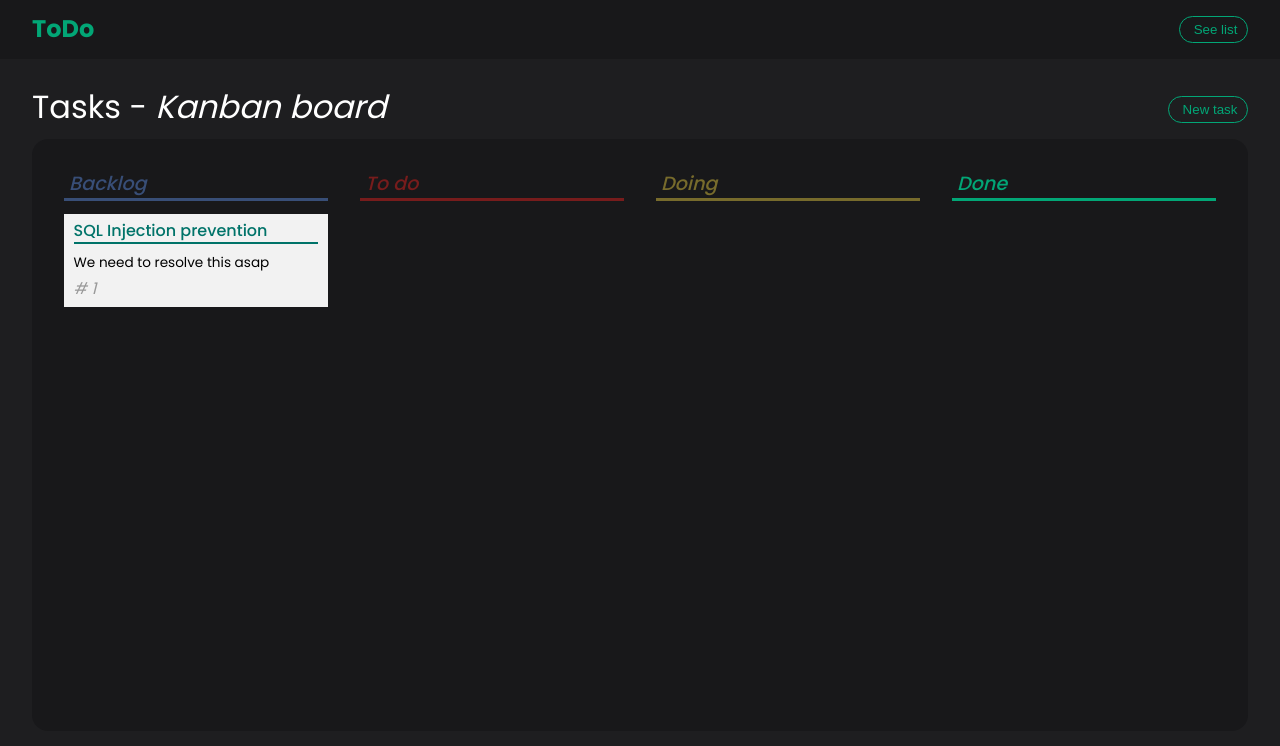
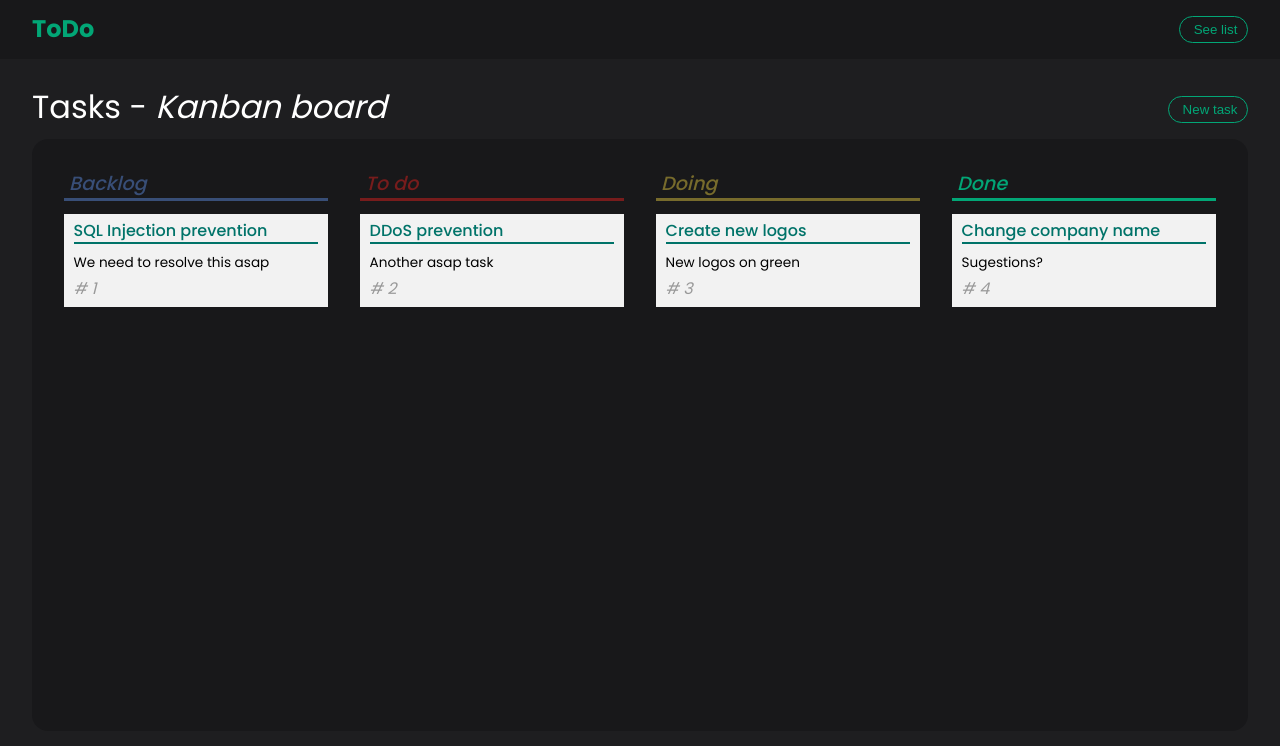
Before and after one commit to crisvini/desafio-to_do-xneo, a PHP site: page / in a window 1280 px wide. Shown: the top 746 px of the page. Run offline with PHP 8.4, Linux system fonts and the light colour scheme; some libraries are stand-ins or nearby versions.

Commit message:
correções front

```diff
--- a/components/Components.php
+++ b/components/Components.php
@@ -2,7 +2,7 @@
 
 class Components
 {
-    public static function head($title)
+    public static function head($title, $page)
     {
         return '
                 <!-- jquery -->
@@ -20,8 +20,11 @@ class Components
                 <!-- sortable -->
                 <script src="./lib/node_modules/sortablejs/sortable.min.js"></script>
 
+                <link rel="stylesheet" href="./css/cleanHtml.css?' . time() . '">
+                <link rel="stylesheet" href="./css/swal2.css?' . time() . '">
+                ' . ($page == 'list' ? ('<link rel="stylesheet" href="./css/datatables.css?' . time() . '">') : '') . '
                 <link rel="stylesheet" href="./css/styles.css?' . time() . '">
-                <script src="./js/index.js?' . time() . '"></script>
+                <script src="./js/' . $page . '.js?' . time() . '"></script>
                 <script src="./js/common.js?' . time() . '"></script>
                 <meta charset="UTF-8">
                 <meta http-equiv="X-UA-Compatible" content="IE=edge">
@@ -29,7 +32,7 @@ class Components
                 <title>' . $title . ' - ToDo</title>';
     }
 
-    public static function nav()
+    public static function nav($page, $buttonText)
     {
         return '
                 <div class="nav-links">
@@ -38,7 +41,7 @@ class Components
                     </div>
                 </div>
                 <div>
-                    <button class="button-1"><i class="bi bi-list-task"></i>&nbsp;See list</button>
+                    <button class="button-1" onclick="window.location.href=' . "'" . $page . "'" . '">' . $buttonText . '</button>
                 </div>
                 ';
     }
--- /dev/null
+++ b/css/cleanHtml.css
@@ -0,0 +1,49 @@
+html, body, span, applet, object, iframe,
+h1, h2, h3, h4, h5, h6, p, blockquote, pre,
+a, abbr, acronym, address, big, cite, code,
+del, dfn, em, img, ins, kbd, q, s, samp,
+small, strike, strong, sub, sup, tt, var,
+b, u, i, center,
+dl, dt, dd, ol, ul, li,
+fieldset, form, label, legend,
+table, caption, tbody, tfoot, thead, tr, th, td,
+article, aside, canvas, details, embed,
+figure, figcaption, footer, header, hgroup,
+menu, nav, output, ruby, section, summary,
+time, mark, audio, video {
+    margin: 0;
+    padding: 0;
+    border: 0;
+    font-size: 100%;
+    font: inherit;
+    vertical-align: baseline;
+}
+
+article, aside, details, figcaption, figure,
+footer, header, hgroup, menu, nav, section {
+    display: block;
+}
+
+body {
+    line-height: 1;
+    font-family: 'Poppins', sans-serif !important;
+}
+
+ol, ul {
+    list-style: none;
+}
+
+blockquote, q {
+    quotes: none;
+}
+
+blockquote:before, blockquote:after,
+q:before, q:after {
+    content: '';
+    content: none;
+}
+
+table {
+    border-collapse: collapse;
+    border-spacing: 0;
+}
--- a/css/styles.css
+++ b/css/styles.css
@@ -1,53 +1,3 @@
-html, body, span, applet, object, iframe,
-h1, h2, h3, h4, h5, h6, p, blockquote, pre,
-a, abbr, acronym, address, big, cite, code,
-del, dfn, em, img, ins, kbd, q, s, samp,
-small, strike, strong, sub, sup, tt, var,
-b, u, i, center,
-dl, dt, dd, ol, ul, li,
-fieldset, form, label, legend,
-table, caption, tbody, tfoot, thead, tr, th, td,
-article, aside, canvas, details, embed,
-figure, figcaption, footer, header, hgroup,
-menu, nav, output, ruby, section, summary,
-time, mark, audio, video {
-    margin: 0;
-    padding: 0;
-    border: 0;
-    font-size: 100%;
-    font: inherit;
-    vertical-align: baseline;
-}
-
-article, aside, details, figcaption, figure,
-footer, header, hgroup, menu, nav, section {
-    display: block;
-}
-
-body {
-    line-height: 1;
-    font-family: 'Poppins', sans-serif !important;
-}
-
-ol, ul {
-    list-style: none;
-}
-
-blockquote, q {
-    quotes: none;
-}
-
-blockquote:before, blockquote:after,
-q:before, q:after {
-    content: '';
-    content: none;
-}
-
-table {
-    border-collapse: collapse;
-    border-spacing: 0;
-}
-
 ::-webkit-scrollbar {
     width: 6px;
 }
--- a/index.php
+++ b/index.php
@@ -5,12 +5,12 @@
 <html lang="en">
 
 <!-- Inclusão do head -->
-<?= Components::head('Home'); ?>
+<?= Components::head('Kanban', 'index'); ?>
 
 <body class="background-6">
     <nav class="background-7 nav">
         <!-- Inclusão da barra de navegação  -->
-        <?= Components::nav('See list'); ?>
+        <?= Components::nav('list.php', '<i class="bi bi-list-task"></i>&nbsp;See list'); ?>
     </nav>
 
     <header class="header">
@@ -23,7 +23,7 @@
             <div class="column-header backlog">
                 <span><i class="bi bi-journal"></i>&nbsp;Backlog</span>
             </div>
-            <li class="card grab">
+            <li class="card grab" id="1" from="kanban">
                 <div class="card-title">
                     <span class="text-3">SQL Injection prevention</span>
                 </div>
@@ -35,8 +35,8 @@
                         <span class="card-id"># 1</span>
                     </div>
                     <div class="card-footer-functions">
-                        <a id="1" class="link-1" onclick="editTask({id: $(this).attr('id'), from: 'kanban'})"><i class="bi bi-pencil"></i></a>
-                        <a id="1" class="link-1" onclick="deleteTask({id: $(this).attr('id'), from: 'kanban'})"><i class="bi bi-trash"></i></a>
+                        <a id="1" class="edit-task link-1"><i class="bi bi-pencil"></i></a>
+                        <a id="1" class="delete-task link-1"><i class="bi bi-trash"></i></a>
                     </div>
                 </div>
             </li>
@@ -45,16 +45,67 @@
             <div class="column-header to-do">
                 <span><i class="bi bi-list-task"></i>&nbsp;To do</span>
             </div>
+            <li class="card grab" id="2" from="kanban">
+                <div class="card-title">
+                    <span class="text-3">DDoS prevention</span>
+                </div>
+                <div class="card-description">
+                    <span>Another asap task</span>
+                </div>
+                <div class="card-footer">
+                    <div>
+                        <span class="card-id"># 2</span>
+                    </div>
+                    <div class="card-footer-functions">
+                        <a id="1" class="edit-task link-1"><i class="bi bi-pencil"></i></a>
+                        <a id="1" class="delete-task link-1"><i class="bi bi-trash"></i></a>
+                    </div>
+                </div>
+            </li>
         </ul>
         <ul id="doing" class="column">
             <div class="column-header doing">
                 <span><i class="bi bi-clock"></i>&nbsp;Doing</span>
             </div>
+            <li class="card grab" id="3" from="kanban">
+                <div class="card-title">
+                    <span class="text-3">Create new logos</span>
+                </div>
+                <div class="card-description">
+                    <span>New logos on green</span>
+                </div>
+                <div class="card-footer">
+                    <div>
+                        <span class="card-id"># 3</span>
+                    </div>
+                    <div class="card-footer-functions">
+                        <a id="1" class="edit-task link-1"><i class="bi bi-pencil"></i></a>
+                        <a id="1" class="delete-task link-1"><i class="bi bi-trash"></i></a>
+                    </div>
+                </div>
+            </li>
         </ul>
         <ul id="done" class="column">
             <div class="column-header done">
                 <span><i class="bi bi-check2-circle"></i>&nbsp;Done</span>
             </div>
+            <li class="card grab" id="4" from="kanban">
+                <div class="card-title">
+                    <span class="text-3">Change company name</span>
+                </div>
+                <div class="card-description">
+                    <span>Sugestions?</span>
+                </div>
+                <div class="card-footer">
+                    <div>
+                        <span class="card-id"># 4</span>
+                    </div>
+                    <div class="card-footer-functions">
+                        <a id="1" class="edit-task link-1"><i class="bi bi-pencil"></i></a>
+                        <a id="1" class="delete-task link-1"><i class="bi bi-trash"></i></a>
+                    </div>
+                </div>
+            </li>
         </ul>
     </main>
 </body>
```
Also changed, not shown: other parts of css/styles.css (+24 -65 lines), css/datatables.css (added, +60 -0 lines), css/swal2.css (added, +59 -0 lines), js/common.js (+42 -8 lines), js/list.js (added, +8 -0 lines), list.php (added, +76 -0 lines), assets/x-lg.svg (added).
